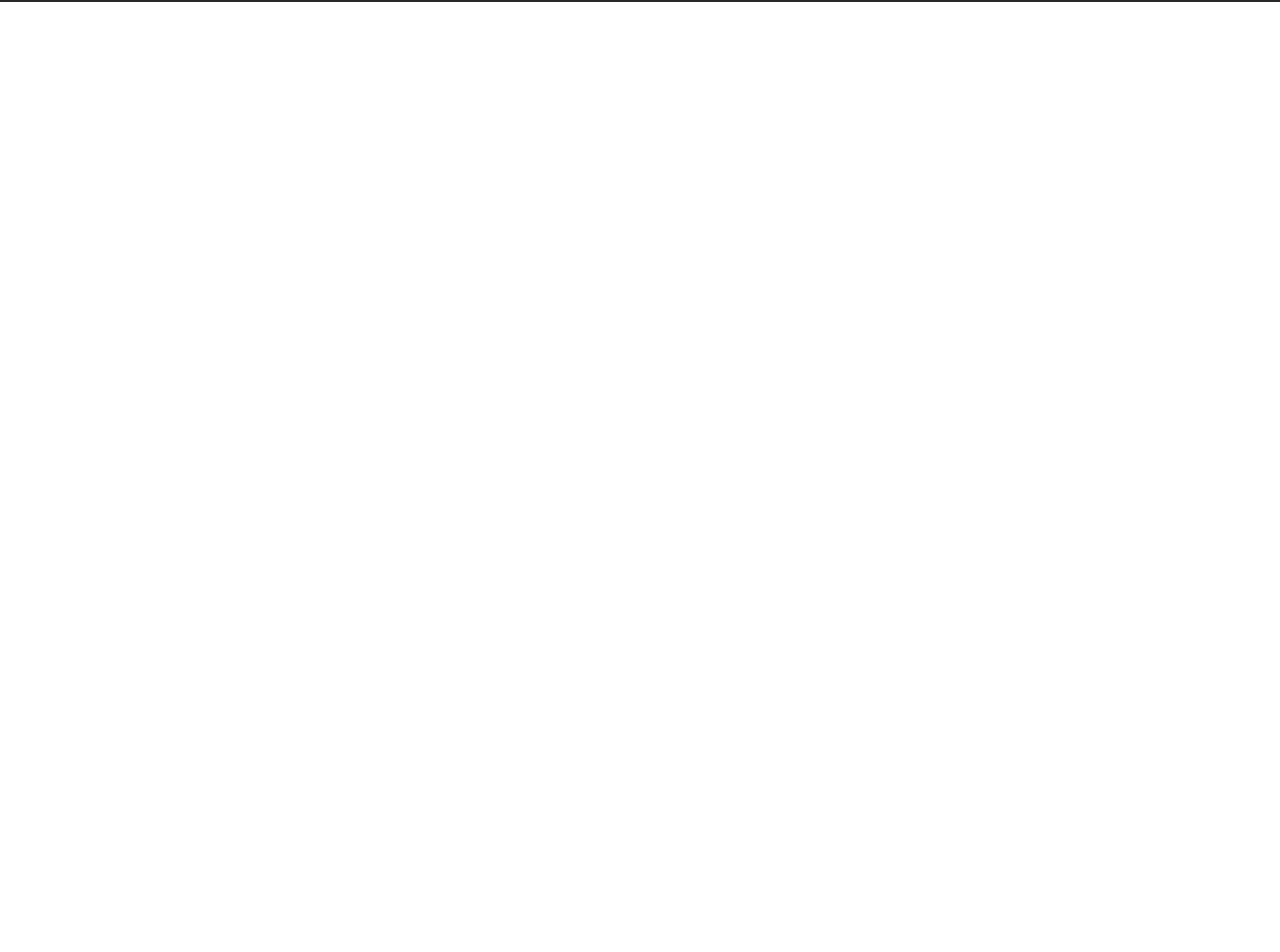
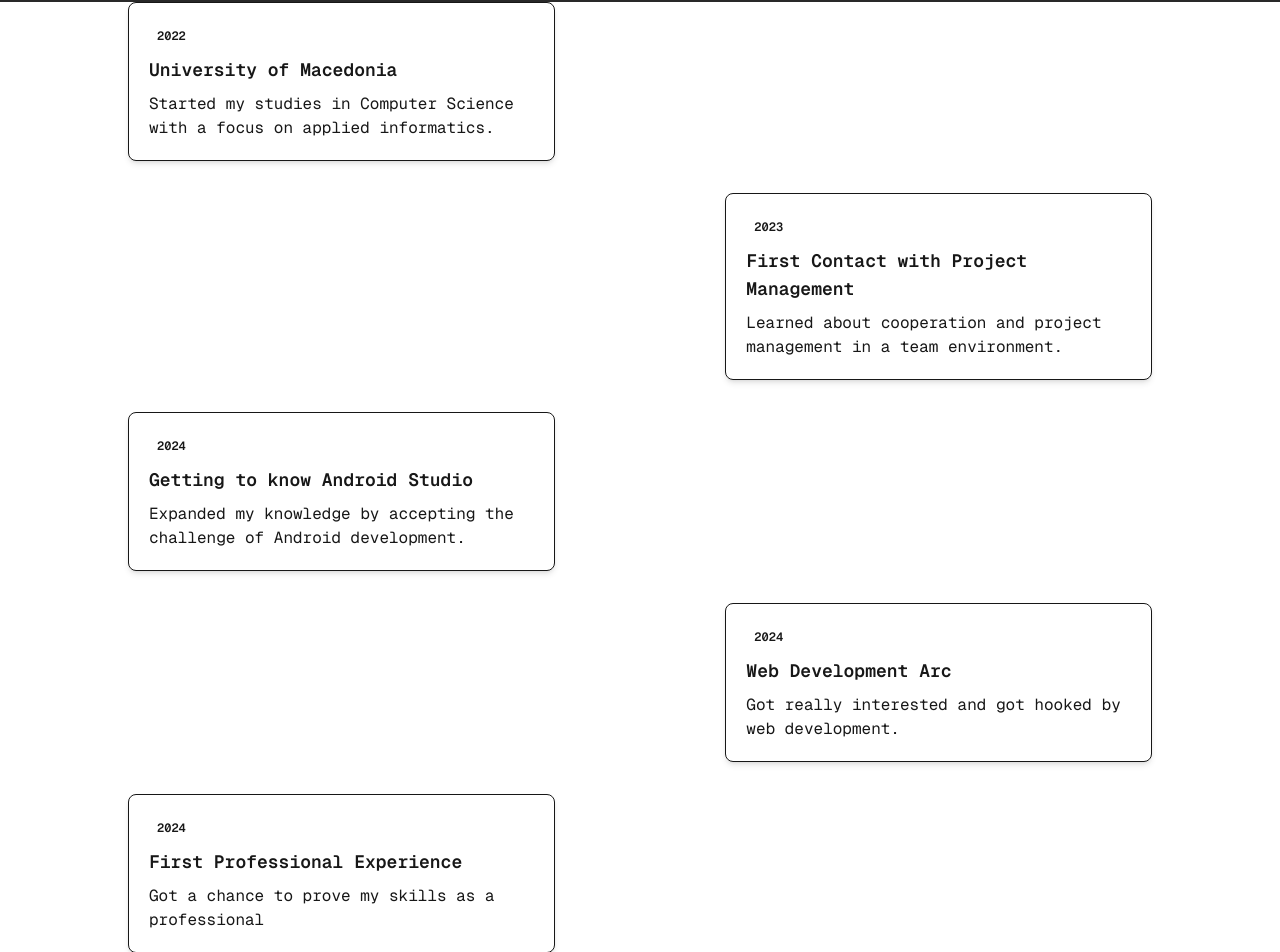
Before and after one commit to qaramanis/portofolio-v2, a Next.js app: page / in a window 1280 px wide. Shown: the part 798-1750 px from the top of the page. Before the commit the page ends 800 px from the top, so only its background shows below. Built offline with nearby package versions, Linux system fonts and the light colour scheme; grey boxes are pictures that could not be loaded.

Commit message:
added timeline, needs work

```diff
--- a/app/page.tsx
+++ b/app/page.tsx
@@ -1,9 +1,11 @@
 import AnimatedMenu from "@/components/animated-menu/animated-menu";
+import Timeline from "@/components/timeline/timeline";
 
 export default function Home() {
   return (
     <div>
       <AnimatedMenu />
+      <Timeline />
     </div>
   );
 }
--- /dev/null
+++ b/components/timeline/timeline.tsx
@@ -0,0 +1,152 @@
+"use client";
+
+import { useState, useRef } from "react";
+import { motion, useScroll, useSpring, useInView } from "framer-motion";
+
+const timelineEvents = [
+  {
+    year: 2022,
+    title: "University of Macedonia",
+    description:
+      "Started my studies in Computer Science with a focus on applied informatics.",
+    details:
+      "Began learning fundamentals of programming, algorithms, and operation systems. Participated in various coding challenges and completed projects to build practical experience.",
+  },
+  {
+    year: 2023,
+    title: "First Contact with Project Management",
+    description:
+      "Learned about cooperation and project management in a team environment.",
+    details:
+      "Developed and presented a mock project about business analytics. The project emphasized the importance of teamwork and communication and showcased technologies like SAP, Tableau, Jira and Gephi for visualization.",
+  },
+  {
+    year: 2024,
+    title: "Getting to know Android Studio",
+    description:
+      "Expanded my knowledge by accepting the challenge of Android development.",
+    details:
+      "Created my first Android application, themed around recycling and a reward system to award the user for recycling. Developed on anroid studio using Java and XML.",
+  },
+  {
+    year: 2024,
+    title: "Web Development Arc",
+    description: "Got really interested and got hooked by web development.",
+    details:
+      "Created my first eshop and separate marketplace and made a custom API to handle communication between the two. Used technologies like React, Node.js, REST APIs, PostgreSQL, and Supabase.",
+  },
+  {
+    year: 2024,
+    title: "First Professional Experience",
+    description: "Got a chance to prove my skills as a professional",
+    details:
+      "A simple but meaningful app for a friendn to pitch his startup idea. Main focus was the design and the user experience.",
+  },
+];
+
+export default function Timeline() {
+  const [expandedEvent, setExpandedEvent] = useState<number | null>(null);
+  const containerRef = useRef<HTMLDivElement>(null);
+  const { scrollYProgress } = useScroll({
+    target: containerRef,
+    offset: ["start center", "end center"],
+  });
+
+  const scaleY = useSpring(scrollYProgress, {
+    stiffness: 100,
+    damping: 30,
+    restDelta: 0.001,
+  });
+
+  return (
+    <div ref={containerRef}>
+      <div className="max-w-5xl min-h-screen mx-auto">
+        <div className="relative">
+          {/* Animated progress line */}
+          <motion.div
+            className="absolute left-1/2 transform -translate-x-[0.5px] w-[1px] bg-white origin-top"
+            style={{
+              top: "72px",
+              height: "calc(100% - 144px)",
+              scaleY,
+              transformOrigin: "top",
+            }}
+          />
+
+          {timelineEvents.map((event, index) => (
+            <TimelineEvent
+              key={index}
+              event={event}
+              index={index}
+              isExpanded={expandedEvent === index}
+              onToggle={() =>
+                setExpandedEvent(expandedEvent === index ? null : index)
+              }
+            />
+          ))}
+        </div>
+      </div>
+    </div>
+  );
+}
+
+function TimelineEvent({
+  event,
+  index,
+  isExpanded,
+  onToggle,
+}: {
+  event: (typeof timelineEvents)[0];
+  index: number;
+  isExpanded: boolean;
+  onToggle: () => void;
+}) {
+  const ref = useRef(null);
+  const isInView = useInView(ref, { once: true, amount: 0.3 });
+
+  return (
+    <motion.div
+      ref={ref}
+      className={`mb-8 flex justify-between items-center w-full ${
+        index % 2 === 0 ? "flex-row-reverse" : ""
+      }`}
+      initial={{ opacity: 0, y: 50 }}
+      animate={isInView ? { opacity: 1, y: 0 } : { opacity: 0, y: 50 }}
+      transition={{ duration: 0.6, delay: index * 0.15 }}
+    >
+      <div className="w-5/12" />
+      <div className="z-20">
+        <div className="flex items-center justify-center w-6 h-6 bg-primary rounded-full">
+          <div className="w-2 h-2 bg-background rounded-full" />
+        </div>
+      </div>
+      <motion.div
+        className="w-5/12 cursor-pointer"
+        whileHover={{ scale: 1.03 }}
+        whileTap={{ scale: 0.98 }}
+        onClick={onToggle}
+      >
+        <div className="p-5 bg-white dark:bg-gray-800 rounded-lg shadow-md border border-primary/10 hover:border-primary/30 transition-all duration-300">
+          <span className="inline-block px-2 py-1 mb-2 text-xs font-semibold rounded bg-primary/10 text-primary">
+            {event.year}
+          </span>
+          <h3 className="text-lg font-semibold mb-2">{event.title}</h3>
+          <p className="text-muted-foreground">{event.description}</p>
+          <motion.div
+            initial={{ height: 0, opacity: 0 }}
+            animate={{
+              height: isExpanded ? "auto" : 0,
+              opacity: isExpanded ? 1 : 0,
+            }}
+            transition={{ duration: 0.3 }}
+            className="overflow-hidden"
+          >
+            <p className="mt-3 pt-3 text-sm text-muted-foreground border-t border-gray-200 dark:border-gray-700">
+              {event.details}
+            </p>
+          </motion.div>
+        </div>
+      </motion.div>
+    </motion.div>
+  );
+}
```
